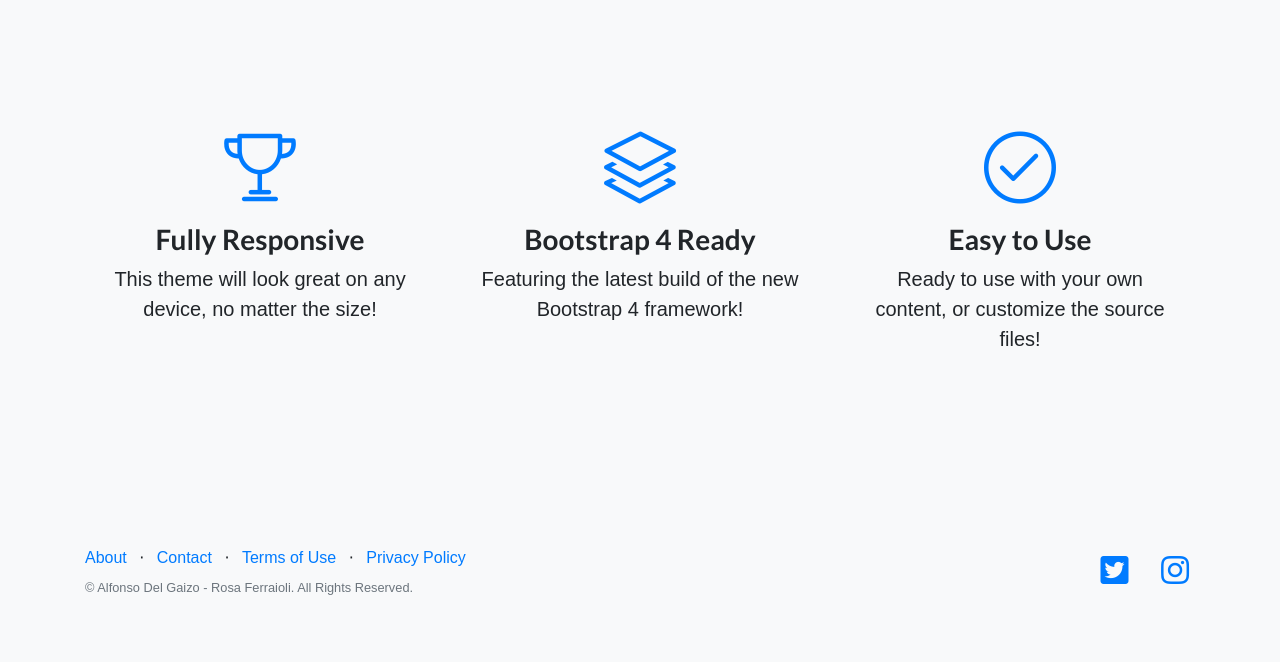
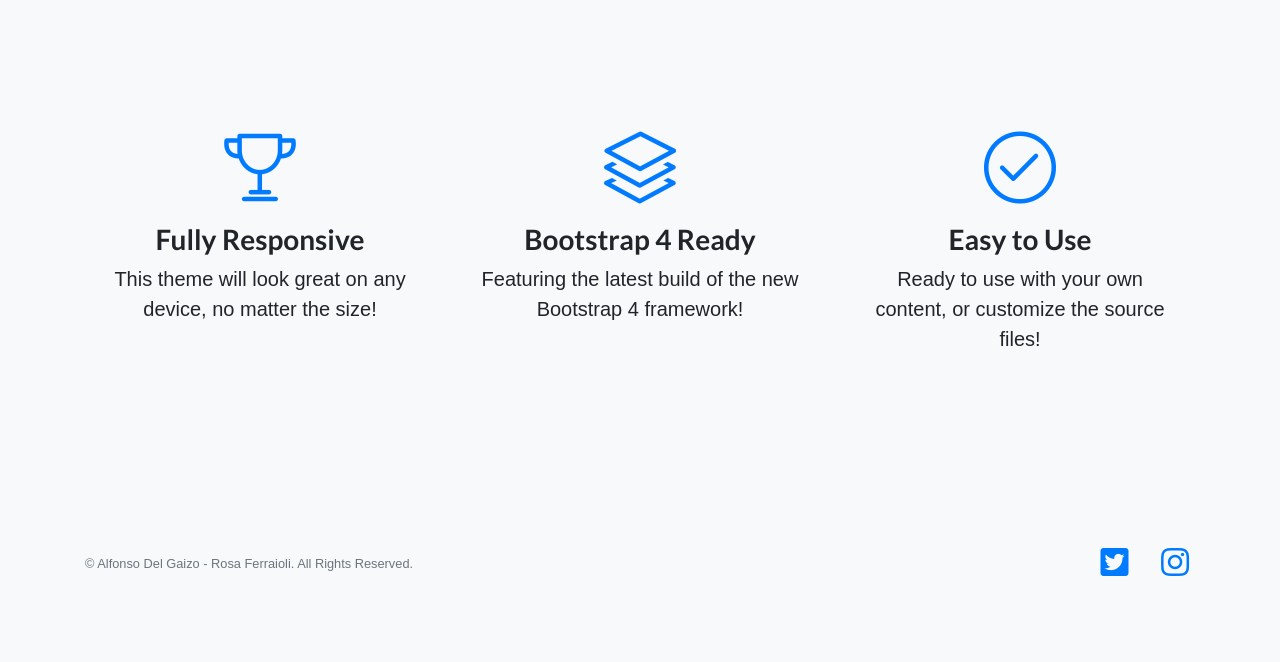
Before and after one commit to ferr26/toolMusicPlagiarism, a PHP site: page / in a window 1280 px wide. Shown: the part 3232-3894 px from the top of the page. After the commit the page ends 3808 px from the top, so only its background shows below. Run offline with PHP 8.4, Linux system fonts and the light colour scheme.

Commit message:
copytight

```diff
--- a/index.php
+++ b/index.php
@@ -185,23 +185,6 @@
     <div class="container">
       <div class="row">
         <div class="col-lg-6 h-100 text-center text-lg-left my-auto">
-          <ul class="list-inline mb-2">
-            <li class="list-inline-item">
-              <a href="#">About</a>
-            </li>
-            <li class="list-inline-item">&sdot;</li>
-            <li class="list-inline-item">
-              <a href="#">Contact</a>
-            </li>
-            <li class="list-inline-item">&sdot;</li>
-            <li class="list-inline-item">
-              <a href="#">Terms of Use</a>
-            </li>
-            <li class="list-inline-item">&sdot;</li>
-            <li class="list-inline-item">
-              <a href="#">Privacy Policy</a>
-            </li>
-          </ul>
           <p class="text-muted small mb-4 mb-lg-0">&copy; Alfonso Del Gaizo - Rosa Ferraioli. All Rights Reserved.</p>
         </div>
         <div class="col-lg-6 h-100 text-center text-lg-right my-auto">
```
